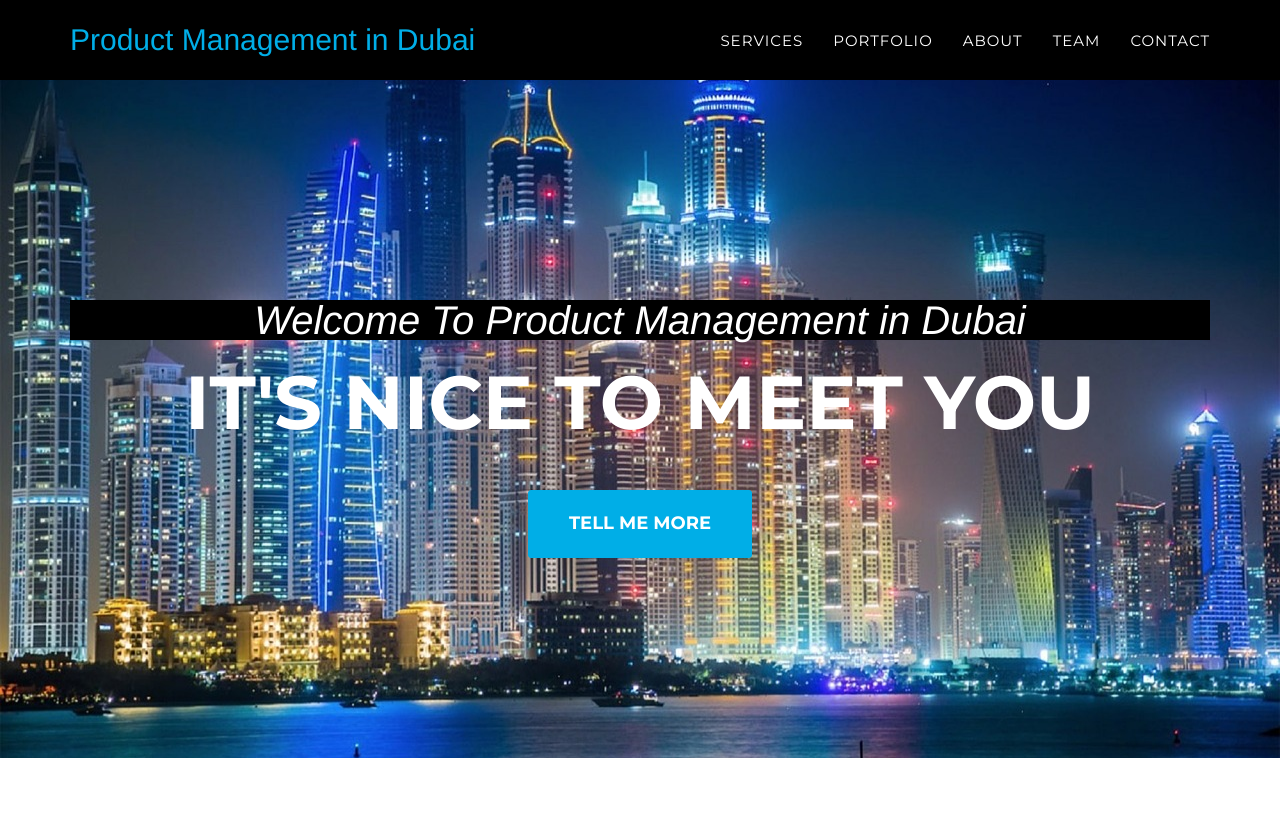
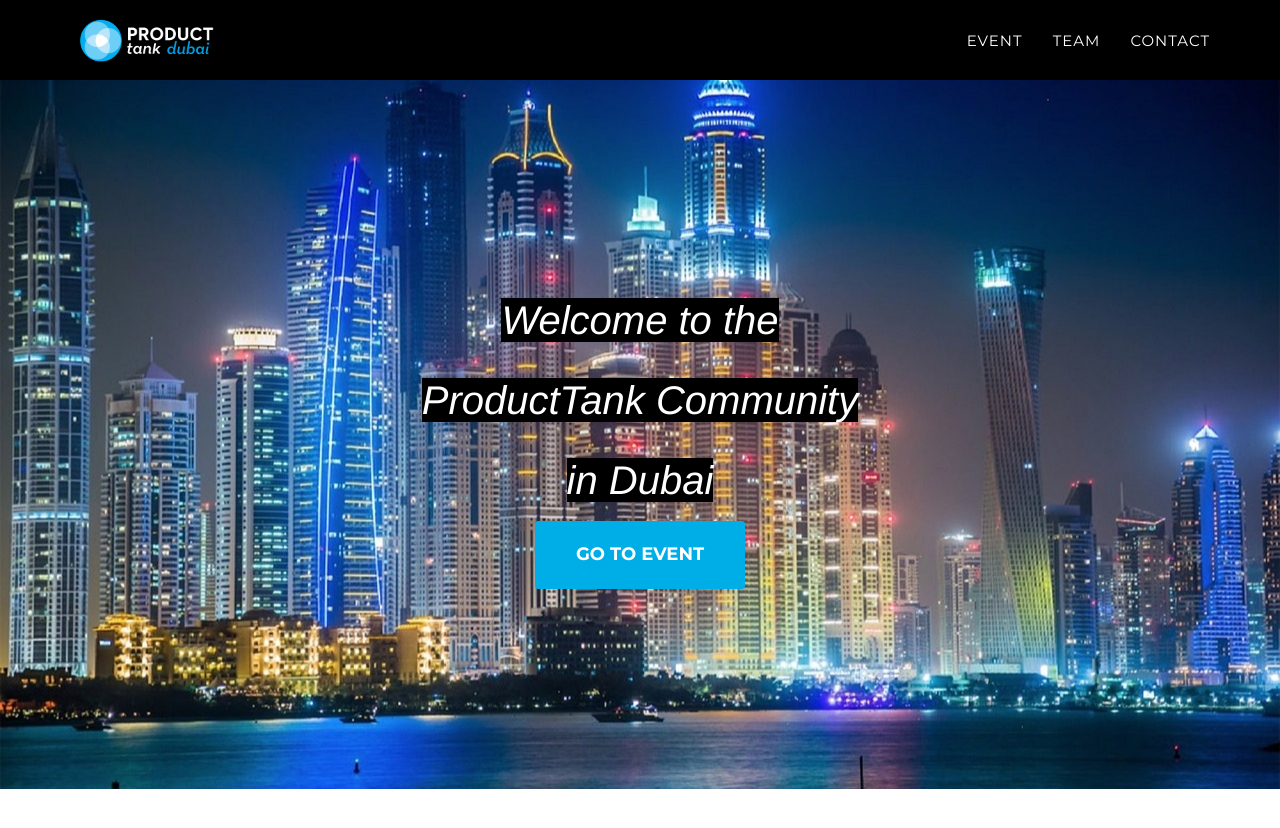
Before and after one commit to ProductDubai/productdubai.github.io, a Jekyll site: the page built from index.html, in a window 1280 px wide and 900 px high. Shown: the top 828 px of the window. Built offline with Jekyll 4.4.1, drawn with Linux system fonts in a browser that asks for light colours; some web fonts are replaced; some of the changed text lies outside the part shown.

Commit message:
Changed navbar

```diff
--- a/_config.yml
+++ b/_config.yml
@@ -14,12 +14,12 @@
 # you will see them accessed via {{ site.title }}, {{ site.email }}, and so on.
 # You can create any custom variable you would like, and they will be accessible
 # in the templates via {{ site.myvariable }}.
-title: "Product Management in Dubai"
+title: "ProductTank Dubai"
 email: team@productdubai.com
 description: > # this means to ignore newlines until "baseurl:"
-  Write an awesome description for your new site here. You can edit this
-  line in _config.yml. It will appear in your document head meta (for
-  Google search results) and in your feed.xml site description.
+  Product Dubai
+  Product Dubai
+  Product Dubai
 baseurl: "" # the subpath of your site, e.g. /blog
 url: "http://productdubai.com" # the base hostname & protocol for your site
 
@@ -32,7 +32,6 @@ url: "http://productdubai.com" # the base hostname & protocol for your site
 # Build settings
 markdown: kramdown
 # theme: minima
-
 
 # Team names, titles and social links
 people:
--- a/_includes/header.html
+++ b/_includes/header.html
@@ -9,7 +9,7 @@
                     <span class="icon-bar"></span>
                     <span class="icon-bar"></span>
                 </button>
-                <a class="navbar-brand page-scroll" href="#page-top">{{site.title}}</a>
+                <a href="/"><img src="{{ site.baseurl }}/img/pt-dubai-logo-small.png" alt="ProductTank Dubai" style="height:60px;"></a>
             </div>
 
             <!-- Collect the nav links, forms, and other content for toggling -->
@@ -19,13 +19,7 @@
                         <a href="#page-top"></a>
                     </li>
                     <li>
-                        <a class="page-scroll" href="#services">Services</a>
-                    </li>
-                    <li>
-                        <a class="page-scroll" href="#portfolio">Portfolio</a>
-                    </li>
-                    <li>
-                        <a class="page-scroll" href="#about">About</a>
+                        <a class="page-scroll" href="#services">Event</a>
                     </li>
                     <li>
                         <a class="page-scroll" href="#team">Team</a>
@@ -44,9 +38,8 @@
     <header>
         <div class="container">
             <div class="intro-text">
-                <div class="intro-lead-in">Welcome To Product Management in Dubai</div>
-                <div class="intro-heading">It's Nice To Meet You</div>
-                <a href="#services" class="page-scroll btn btn-xl">Tell Me More</a>
+                <span class="intro-lead-in"> Welcome to the <br><br> ProductTank Community <br><br> in Dubai <br></span><br>
+                <a href="#services" class="page-scroll btn btn-xl">Go to Event</a>
             </div>
         </div>
     </header>
--- a/_posts/2016-09-05-welcome-to-jekyll.markdown
+++ b/_posts/2016-09-05-welcome-to-jekyll.markdown
@@ -1,5 +1,5 @@
 ---
-layout: post
+layout: default
 title:  "Welcome to Jekyll!"
 date:   2016-09-05 02:40:34 +0400
 categories: jekyll update
```
